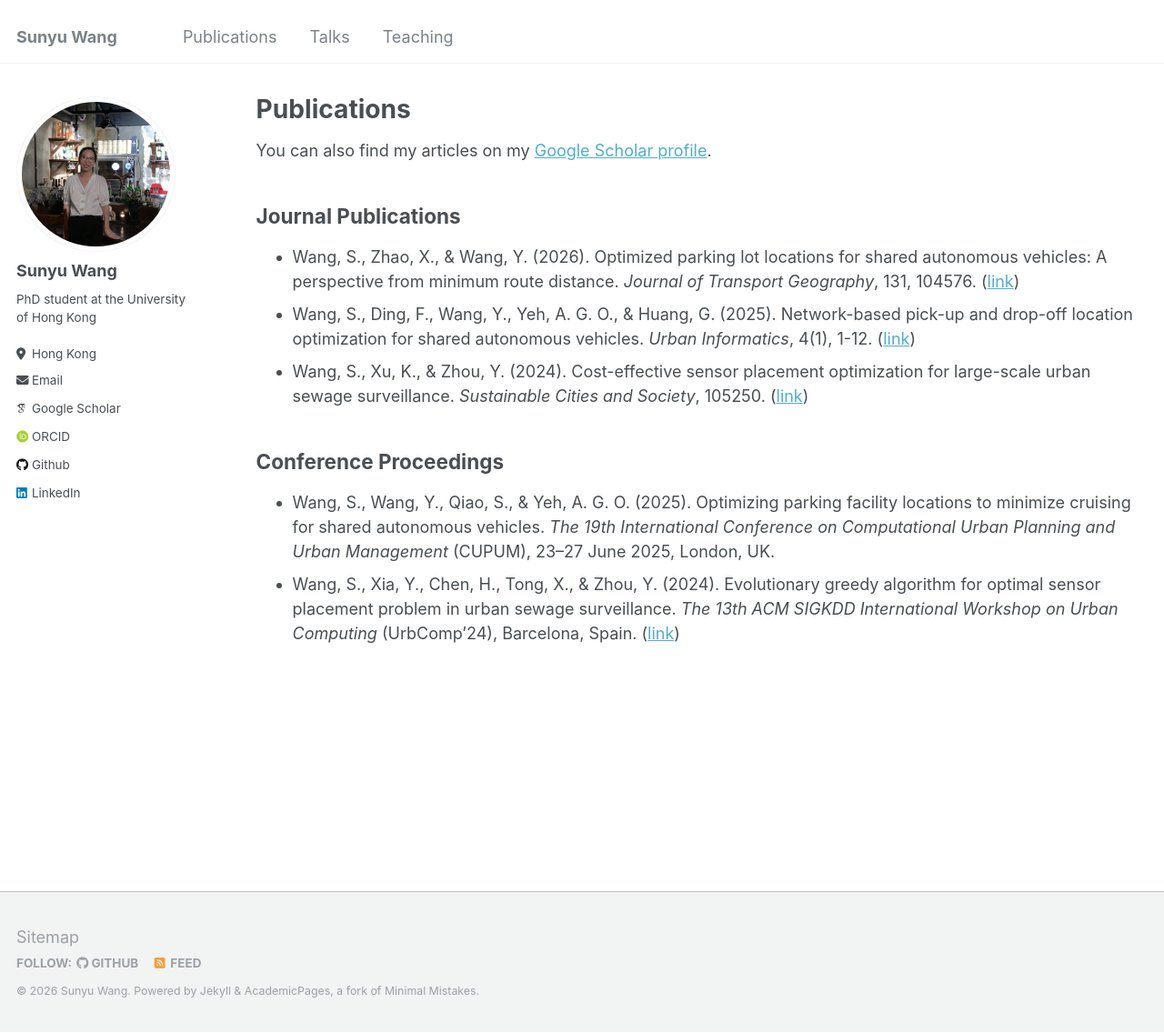
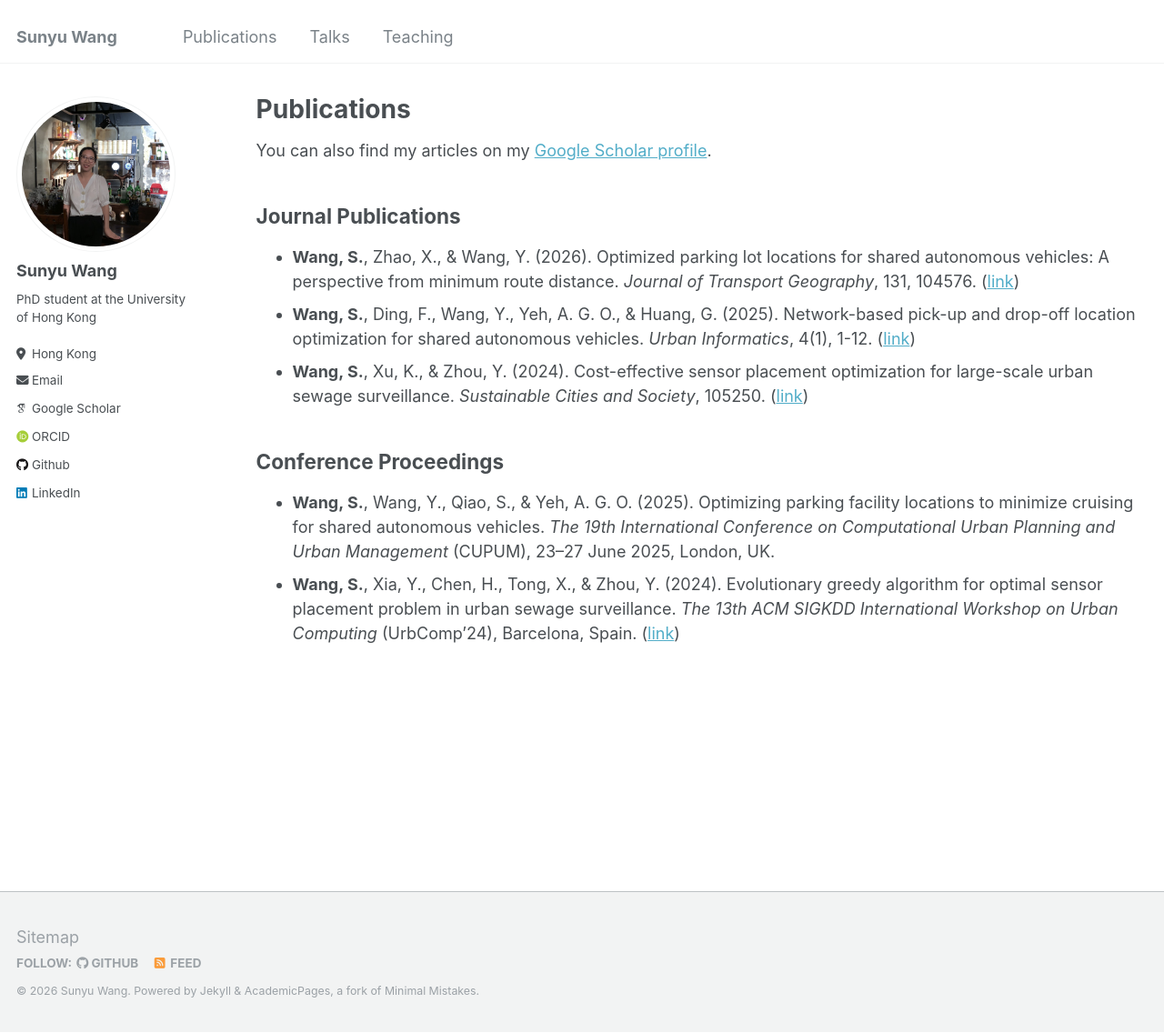
Before and after one commit to sywang-20/sywang-20.github.io, a Jekyll site: the page built from _pages/publications.md, in a window 1280 px wide and 1136 px high. Shown: the whole window at 91% size. Built offline with Jekyll 4.4.1, drawn with Linux system fonts in a browser that asks for light colours; some web fonts are replaced.

Commit message:
Format author names in publications section
Added bold formatting to author names in journal publications and conference proceedings sections.

```diff
--- a/_pages/publications.md
+++ b/_pages/publications.md
@@ -8,12 +8,12 @@ You can also find my articles on my [Google Scholar profile](https://scholar.goo
 
 Journal Publications
 ------------------
-- Wang, S., Zhao, X., & Wang, Y. (2026). Optimized parking lot locations for shared autonomous vehicles: A perspective from minimum route distance. *Journal of Transport Geography*, 131, 104576. ([link](https://www.sciencedirect.com/science/article/abs/pii/S096669232600030X))
-- Wang, S., Ding, F., Wang, Y., Yeh, A. G. O., & Huang, G. (2025). Network-based pick-up and drop-off location optimization for shared autonomous vehicles. *Urban Informatics*, 4(1), 1-12. ([link](https://link.springer.com/article/10.1007/s44212-025-00073-z#citeas))
-- Wang, S., Xu, K., & Zhou, Y. (2024). Cost-effective sensor placement optimization for large-scale urban sewage surveillance. *Sustainable Cities and Society*, 105250. ([link](https://www.sciencedirect.com/science/article/abs/pii/S2210670724000799))
+- **Wang, S.**, Zhao, X., & Wang, Y. (2026). Optimized parking lot locations for shared autonomous vehicles: A perspective from minimum route distance. *Journal of Transport Geography*, 131, 104576. ([link](https://www.sciencedirect.com/science/article/abs/pii/S096669232600030X))
+- **Wang, S.**, Ding, F., Wang, Y., Yeh, A. G. O., & Huang, G. (2025). Network-based pick-up and drop-off location optimization for shared autonomous vehicles. *Urban Informatics*, 4(1), 1-12. ([link](https://link.springer.com/article/10.1007/s44212-025-00073-z#citeas))
+- **Wang, S.**, Xu, K., & Zhou, Y. (2024). Cost-effective sensor placement optimization for large-scale urban sewage surveillance. *Sustainable Cities and Society*, 105250. ([link](https://www.sciencedirect.com/science/article/abs/pii/S2210670724000799))
 
 
 Conference Proceedings
 ------------------
-- Wang, S., Wang, Y., Qiao, S., & Yeh, A. G. O. (2025). Optimizing parking facility locations to minimize cruising for shared autonomous vehicles. *The 19th International Conference on Computational Urban Planning and Urban Management* (CUPUM), 23–27 June 2025, London, UK.
-- Wang, S., Xia, Y., Chen, H., Tong, X., & Zhou, Y. (2024). Evolutionary greedy algorithm for optimal sensor placement problem in urban sewage surveillance. *The 13th ACM SIGKDD International Workshop on Urban Computing* (UrbComp’24), Barcelona, Spain. ([link](http://urban-computing.com/urbcomp2024/accept/paper_2.pdf))
+- **Wang, S.**, Wang, Y., Qiao, S., & Yeh, A. G. O. (2025). Optimizing parking facility locations to minimize cruising for shared autonomous vehicles. *The 19th International Conference on Computational Urban Planning and Urban Management* (CUPUM), 23–27 June 2025, London, UK.
+- **Wang, S.**, Xia, Y., Chen, H., Tong, X., & Zhou, Y. (2024). Evolutionary greedy algorithm for optimal sensor placement problem in urban sewage surveillance. *The 13th ACM SIGKDD International Workshop on Urban Computing* (UrbComp’24), Barcelona, Spain. ([link](http://urban-computing.com/urbcomp2024/accept/paper_2.pdf))
```
